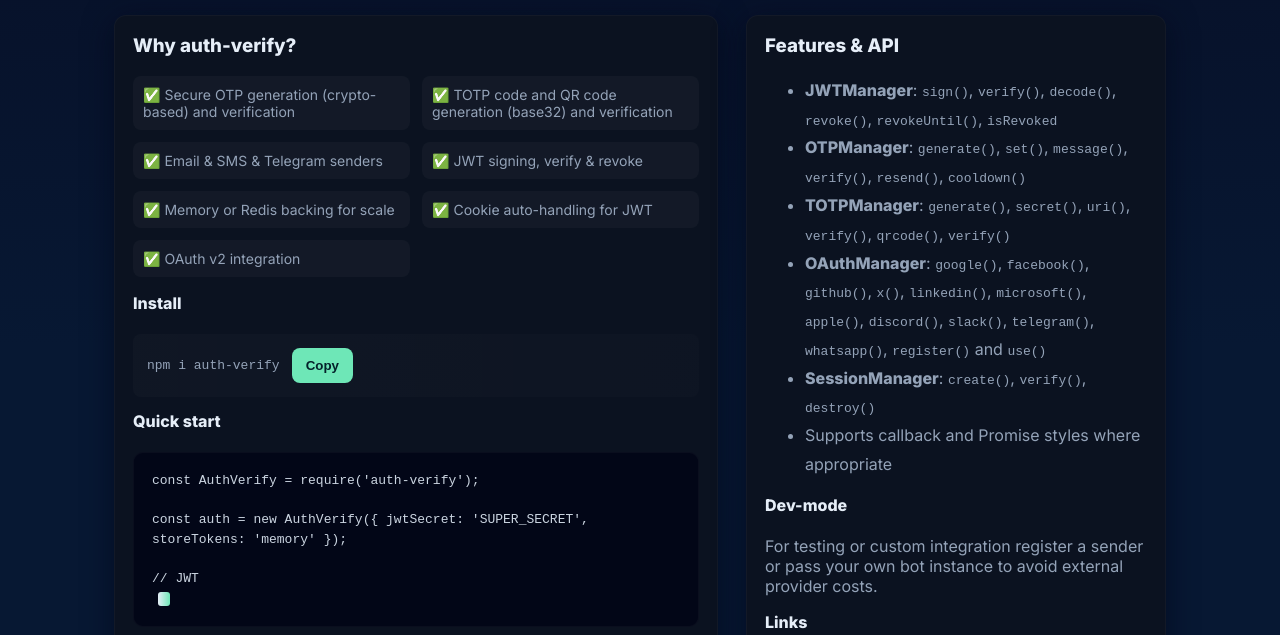
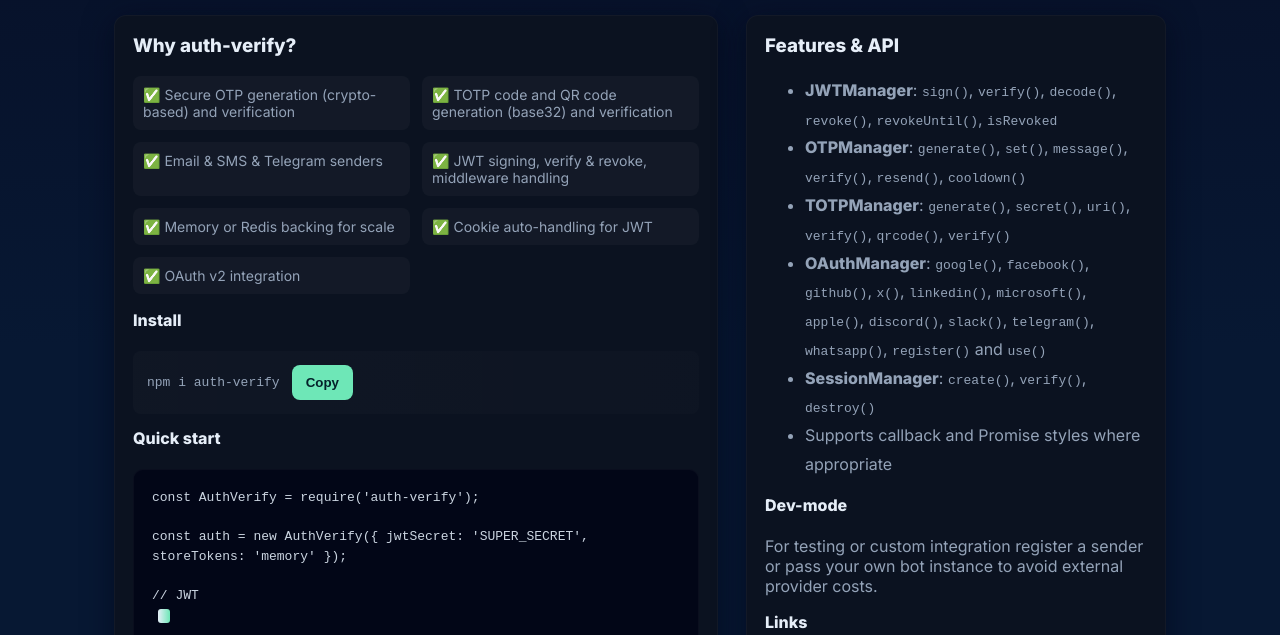
Before and after one commit to Jahongir2007/auth-verify, a website: page index.html in a window 1280 px wide. Shown: the part 165-800 px from the top of the page. Drawn offline with Linux system fonts and the light colour scheme.

Commit message:
Update index.html

```diff
--- a/index.html
+++ b/index.html
@@ -64,7 +64,7 @@
             <div class="feature">✅ Secure OTP generation (crypto-based) and verification</div>
             <div class="feature">✅ TOTP code and QR code generation (base32) and verification</div>
             <div class="feature">✅ Email & SMS & Telegram senders</div>
-            <div class="feature">✅ JWT signing, verify & revoke</div>
+            <div class="feature">✅ JWT signing, verify & revoke, middleware handling</div>
             <div class="feature">✅ Memory or Redis backing for scale</div>
             <div class="feature">✅ Cookie auto-handling for JWT</div>
             <div class="feature">✅ OAuth v2 integration</div>
```
